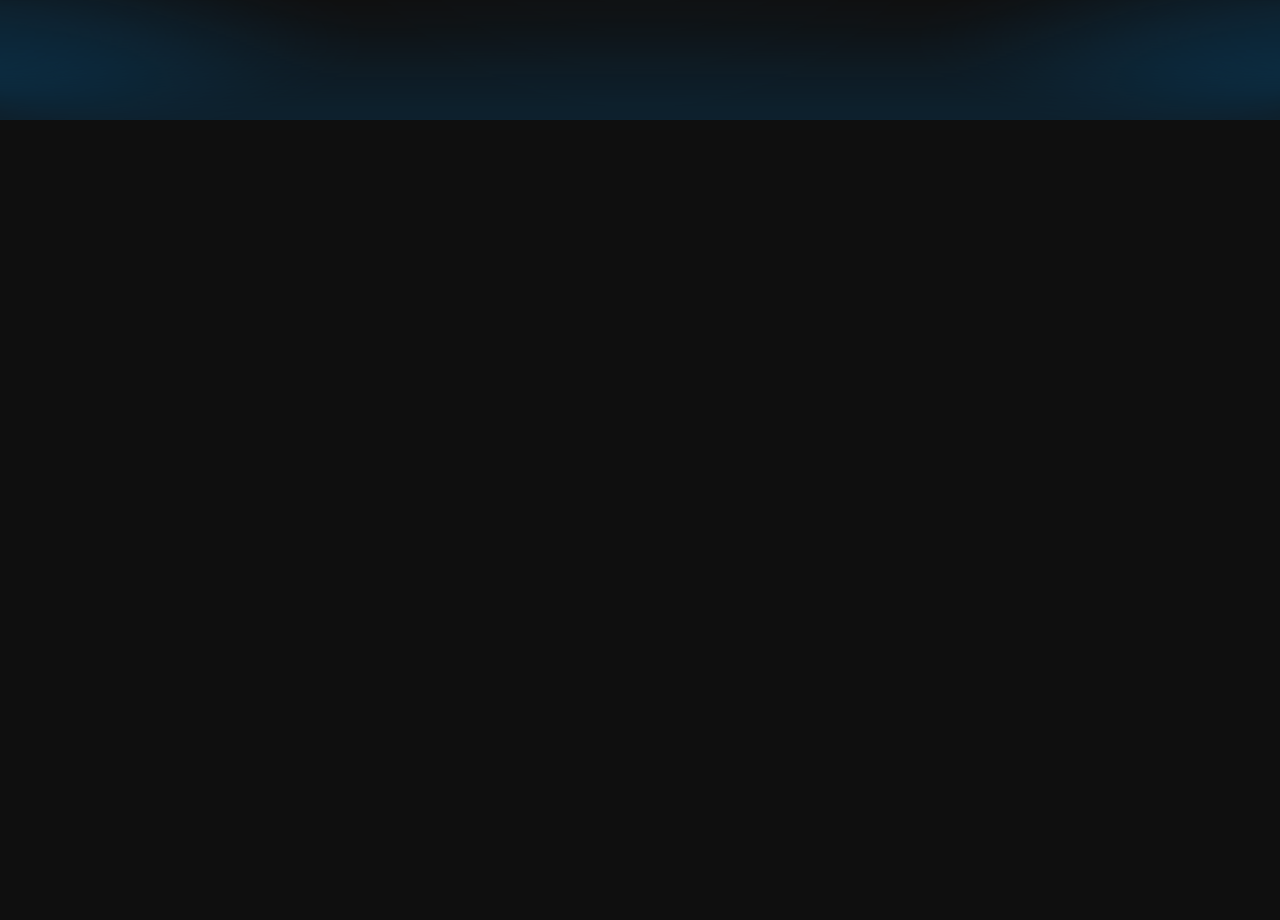
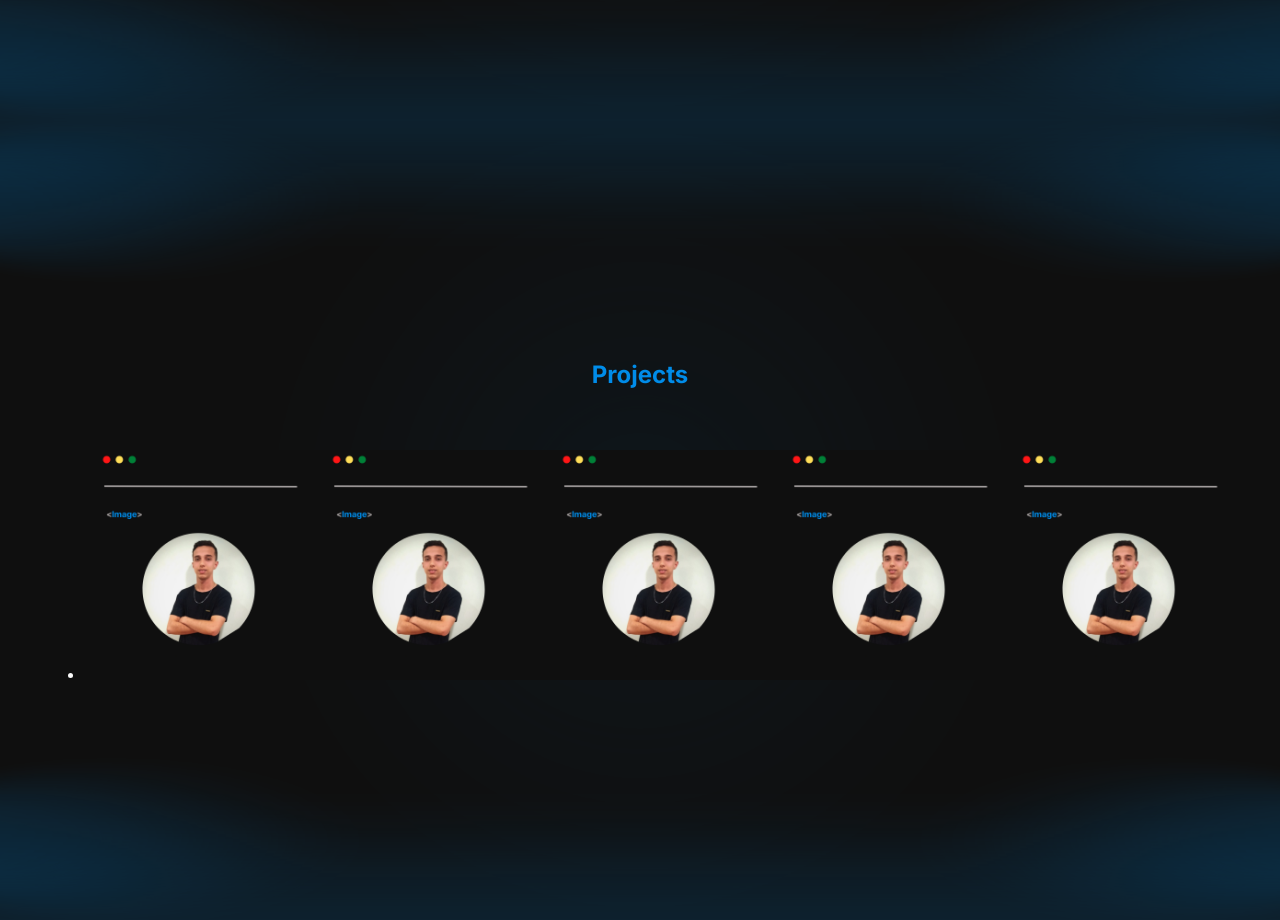
Before and after one commit to VictrCruz312/portfolio, a Next.js app: page / in a window 1280 px wide. Shown: the part 2280-3200 px from the top of the page. Before the commit the page ends 2400 px from the top, so only its background shows below. Built offline with nearby package versions, Linux system fonts and the light colour scheme.

Commit message:
feat: iniciando estrutura do menu projects

```diff
--- a/components/Projects/index.tsx
+++ b/components/Projects/index.tsx
@@ -1,7 +1,80 @@
+import Image from "next/image";
+import Link from "next/link";
 import { ProjectsStyled } from "./style";
 
 const Projects = () => {
-  return <ProjectsStyled>projetos</ProjectsStyled>;
+  return (
+    <ProjectsStyled>
+      <h2 className="projectsTitle">Projects</h2>
+      <ul className="projectsList">
+        <li className="projectsProject">
+          <Link href="http://github.com/VictrCruz312">
+            <a target="_blank">
+              <Image
+                src="/perfil.png"
+                height="400"
+                width="400"
+                alt="teste"
+                objectFit="cover"
+              />
+            </a>
+          </Link>
+        </li>
+        <li className="projectsProject">
+          <Link href="http://github.com/VictrCruz312">
+            <a target="_blank">
+              <Image
+                src="/perfil.png"
+                height="400"
+                width="400"
+                alt="teste"
+                objectFit="cover"
+              />
+            </a>
+          </Link>
+        </li>
+        <li className="projectsProject">
+          <Link href="http://github.com/VictrCruz312">
+            <a target="_blank">
+              <Image
+                src="/perfil.png"
+                height="400"
+                width="400"
+                alt="teste"
+                objectFit="cover"
+              />
+            </a>
+          </Link>
+        </li>
+        <li className="projectsProject">
+          <Link href="http://github.com/VictrCruz312">
+            <a target="_blank">
+              <Image
+                src="/perfil.png"
+                height="400"
+                width="400"
+                alt="teste"
+                objectFit="cover"
+              />
+            </a>
+          </Link>
+        </li>
+        <li className="projectsProject">
+          <Link href="http://github.com/VictrCruz312">
+            <a target="_blank">
+              <Image
+                src="/perfil.png"
+                height="400"
+                width="400"
+                alt="teste"
+                objectFit="cover"
+              />
+            </a>
+          </Link>
+        </li>
+      </ul>
+    </ProjectsStyled>
+  );
 };
 
 export default Projects;
--- a/components/Projects/style.ts
+++ b/components/Projects/style.ts
@@ -1,3 +1,19 @@
 import styled from "styled-components";
 
-export const ProjectsStyled = styled.div``;
+export const ProjectsStyled = styled.div`
+  display: flex;
+  flex-direction: column;
+  justify-content: center;
+  gap: 25px;
+  align-items: center;
+  width: 100%;
+  height: 100vh;
+
+  .projectsTitle {
+    color: rgb(var(--color-secondary));
+  }
+
+  .projectsList {
+    display: flex;
+  }
+`;
--- a/pages/index.tsx
+++ b/pages/index.tsx
@@ -1,5 +1,5 @@
 import Head from "next/head";
-import { Header, InitHome, Sobre, Technologies } from "../components";
+import { Header, InitHome, Projects, Sobre, Technologies } from "../components";
 
 export default function Home() {
   return (
@@ -14,6 +14,7 @@ export default function Home() {
         <InitHome />
         <Sobre />
         <Technologies />
+        <Projects />
       </div>
     </div>
   );
```
